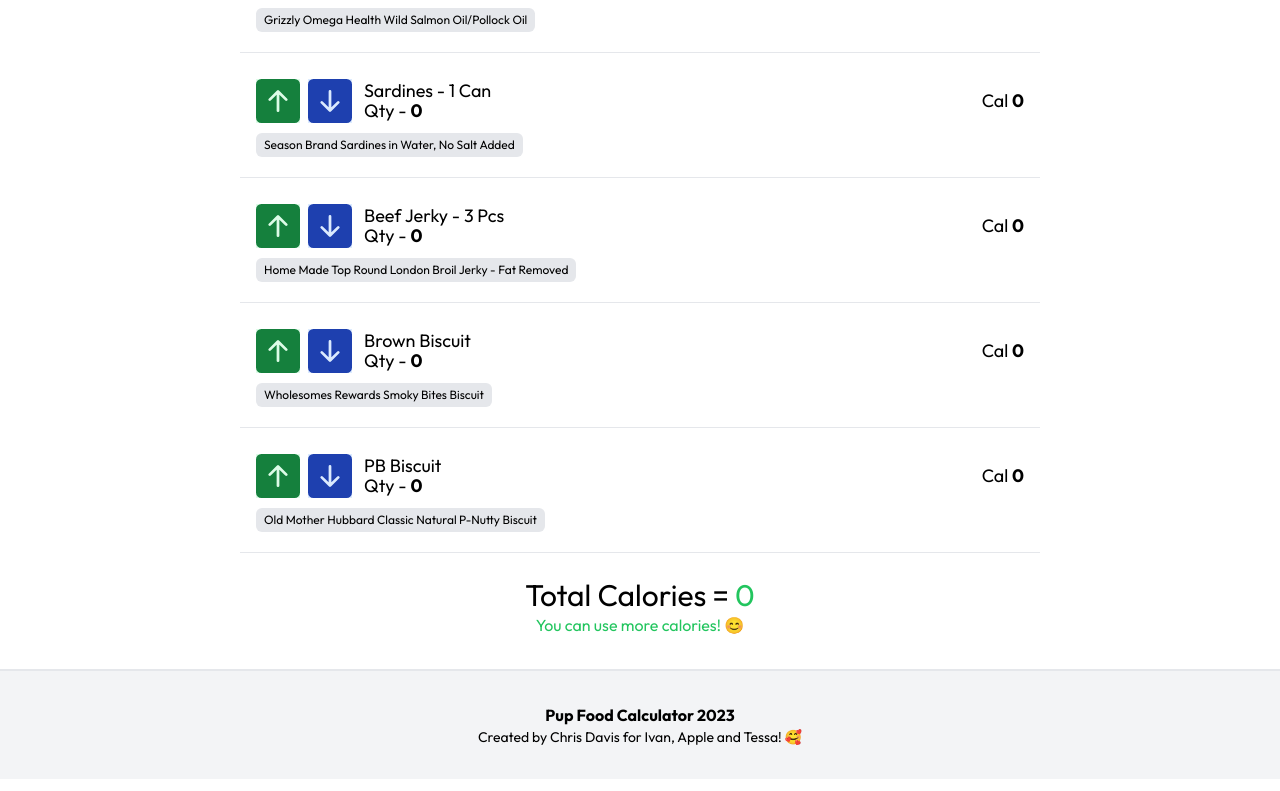
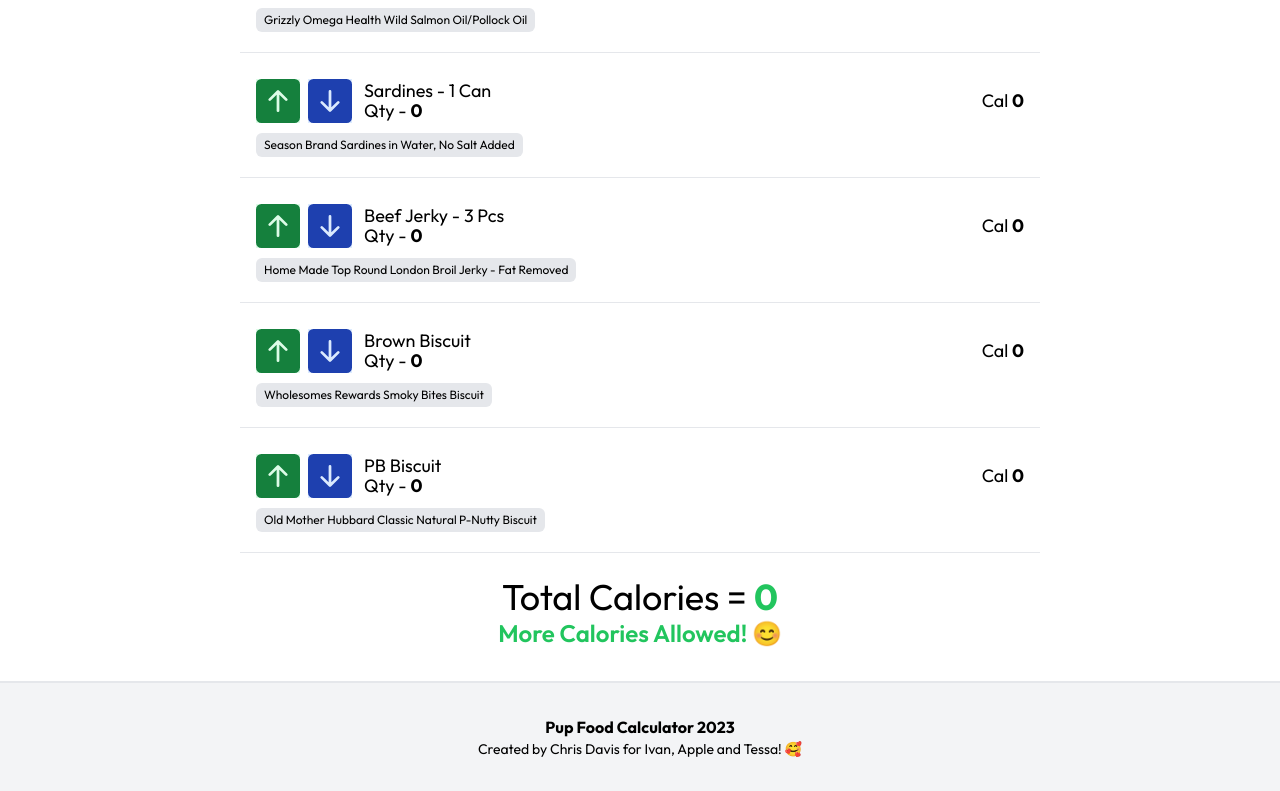
Before and after one commit to chrisdav6/nextjs-pup-food-calculator, a Next.js app: page / in a window 1280 px wide. Shown: the part 1004-1795 px from the top of the page. Built offline with nearby package versions, Linux system fonts and the light colour scheme.

Commit message:
Increses text size of total calories displayed

```diff
--- a/app/page.js
+++ b/app/page.js
@@ -1,9 +1,9 @@
 'use client';
 import { useState } from 'react';
+import { foodData } from '@/foodData';
 import FoodItem from '@/components/FoodItem';
 import Footer from '@/components/Footer';
 import Header from '@/components/Header';
-import { foodData } from '@/foodData';
 
 export default function Home() {
   const [total, setTotal] = useState(0);
@@ -29,18 +29,22 @@ export default function Home() {
       </div>
 
       <div className='flex flex-col items-center justify-center mt-6 mb-8'>
-        <h3 className='text-3xl'>
+        <h3 className='text-4xl'>
           Total Calories ={' '}
           {total < 2100 ? (
-            <span className='text-green-500'>{total}</span>
+            <span className='text-green-500 font-bold'>{total}</span>
           ) : (
-            <span className='text-red-600'>{total}</span>
+            <span className='text-red-600 font-bold'>{total}</span>
           )}
         </h3>
         {total < 2100 ? (
-          <p className='text-green-500'>You can use more calories! 😊</p>
+          <p className='text-green-500 text-2xl font-semibold'>
+            More Calories Allowed! 😊
+          </p>
         ) : (
-          <p className='text-red-600'>You are over allowed calories! 😣</p>
+          <p className='text-red-600 text-2xl font-semibold'>
+            Over Allowed calories! 😣
+          </p>
         )}
       </div>
 
```
